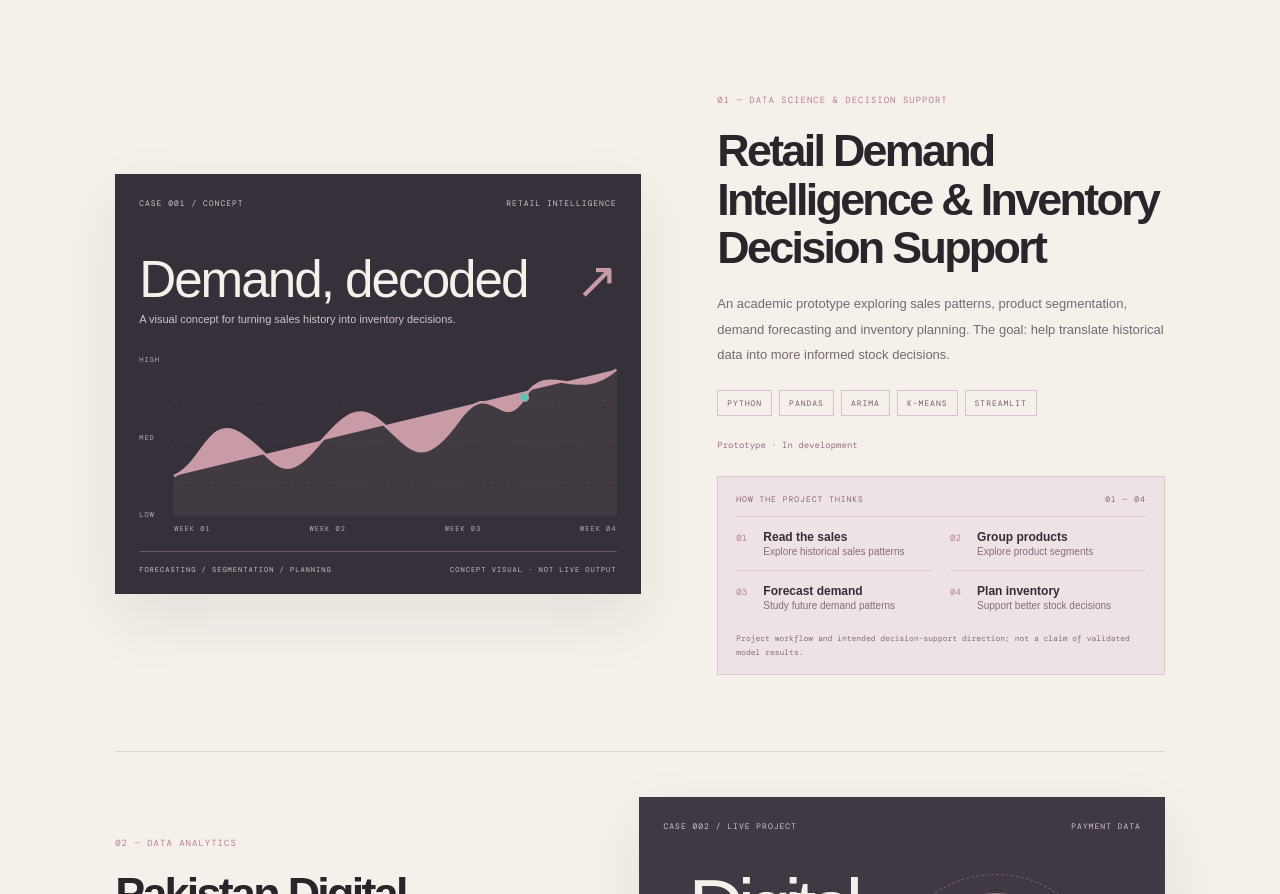
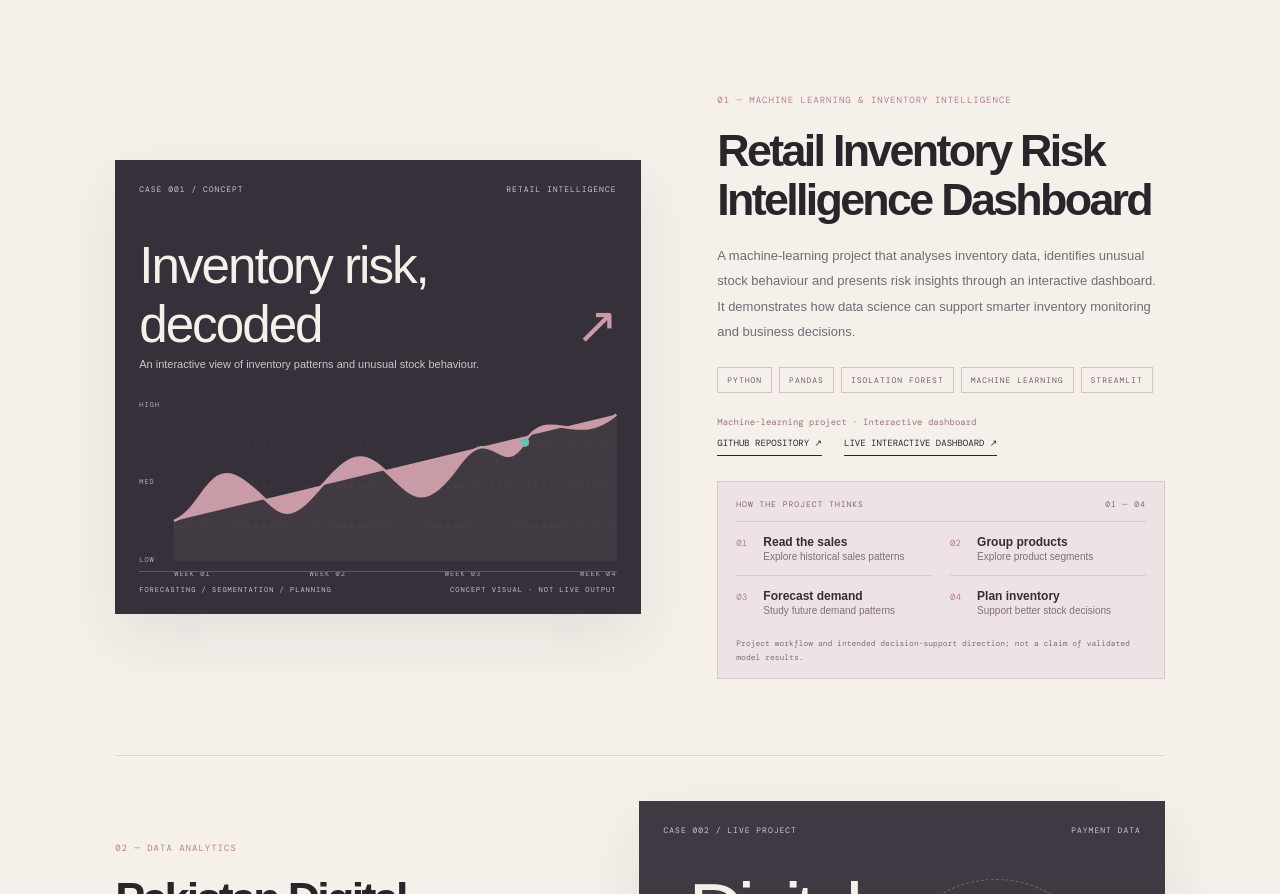
Before and after one commit to aqsa745-s/aqsa-shaheen-portfolio, a plain HTML site: page index.html in a window 1280 px wide. Shown: the part 2511-3405 px from the top of the page. Drawn offline with nearby package versions, Linux system fonts and the light colour scheme.

Commit message:
Add inventory risk project links and title (#2)

```diff
--- a/index.html
+++ b/index.html
@@ -60,8 +60,8 @@
   <div class="section-meta"><span>02 / SELECTED WORK</span><span>EXPERIMENTS → APPLICATIONS</span></div>
   <div class="work-heading"><h2 class="section-title">Solutions with <em>purpose.</em></h2><p>A selection of data and digital projects demonstrating how I explore information, build analytical workflows and present useful outcomes.</p></div>
   <article class="project project-featured">
-    <div class="project-visual retail-visual"><div class="visual-top"><span>CASE 001 / CONCEPT</span><span>RETAIL INTELLIGENCE</span></div><div class="chart-title">Demand, decoded<span>↗</span></div><div class="chart-sub">A visual concept for turning sales history into inventory decisions.</div><div class="chart-area"><div class="chart-y"><span>HIGH</span><span>MED</span><span>LOW</span></div><svg viewBox="0 0 540 190" role="img" aria-label="Illustrative rising and falling demand line chart"><path d="M0 150 H540 M0 100 H540 M0 50 H540" stroke="currentColor" opacity=".15" stroke-dasharray="3 6" fill="none"/><path d="M0 142 C35 128 42 65 82 91 S130 156 169 112 S223 48 257 80 S305 134 347 75 S399 94 428 46 S490 55 540 12" fill="none" stroke="#d7ff56" stroke-width="3"/><path d="M0 142 C35 128 42 65 82 91 S130 156 169 112 S223 48 257 80 S305 134 347 75 S399 94 428 46 S490 55 540 12 V190 H0Z" fill="#d7ff56" opacity=".09"/><circle cx="428" cy="46" r="5" fill="#d7ff56"/></svg><div class="chart-x"><span>WEEK 01</span><span>WEEK 02</span><span>WEEK 03</span><span>WEEK 04</span></div></div><div class="visual-bottom"><span>FORECASTING / SEGMENTATION / PLANNING</span><span>CONCEPT VISUAL · NOT LIVE OUTPUT</span></div></div>
-    <div class="project-info"><div class="project-no">01 — DATA SCIENCE & DECISION SUPPORT</div><h3>Retail Demand Intelligence & Inventory Decision Support</h3><p>An academic prototype exploring sales patterns, product segmentation, demand forecasting and inventory planning. The goal: help translate historical data into more informed stock decisions.</p><div class="tags"><span>PYTHON</span><span>PANDAS</span><span>ARIMA</span><span>K-MEANS</span><span>STREAMLIT</span></div><p class="honesty-note">Prototype · In development</p>
+    <div class="project-visual retail-visual"><div class="visual-top"><span>CASE 001 / CONCEPT</span><span>RETAIL INTELLIGENCE</span></div><div class="chart-title">Inventory risk, decoded<span>↗</span></div><div class="chart-sub">An interactive view of inventory patterns and unusual stock behaviour.</div><div class="chart-area"><div class="chart-y"><span>HIGH</span><span>MED</span><span>LOW</span></div><svg viewBox="0 0 540 190" role="img" aria-label="Illustrative rising and falling demand line chart"><path d="M0 150 H540 M0 100 H540 M0 50 H540" stroke="currentColor" opacity=".15" stroke-dasharray="3 6" fill="none"/><path d="M0 142 C35 128 42 65 82 91 S130 156 169 112 S223 48 257 80 S305 134 347 75 S399 94 428 46 S490 55 540 12" fill="none" stroke="#d7ff56" stroke-width="3"/><path d="M0 142 C35 128 42 65 82 91 S130 156 169 112 S223 48 257 80 S305 134 347 75 S399 94 428 46 S490 55 540 12 V190 H0Z" fill="#d7ff56" opacity=".09"/><circle cx="428" cy="46" r="5" fill="#d7ff56"/></svg><div class="chart-x"><span>WEEK 01</span><span>WEEK 02</span><span>WEEK 03</span><span>WEEK 04</span></div></div><div class="visual-bottom"><span>FORECASTING / SEGMENTATION / PLANNING</span><span>CONCEPT VISUAL · NOT LIVE OUTPUT</span></div></div>
+    <div class="project-info"><div class="project-no">01 — MACHINE LEARNING & INVENTORY INTELLIGENCE</div><h3>Retail Inventory Risk Intelligence Dashboard</h3><p>A machine-learning project that analyses inventory data, identifies unusual stock behaviour and presents risk insights through an interactive dashboard. It demonstrates how data science can support smarter inventory monitoring and business decisions.</p><div class="tags"><span>PYTHON</span><span>PANDAS</span><span>ISOLATION FOREST</span><span>MACHINE LEARNING</span><span>STREAMLIT</span></div><p class="honesty-note">Machine-learning project · Interactive dashboard</p><div class="project-links"><a href="https://lnkd.in/dYkXnZbc" target="_blank" rel="noopener noreferrer">GITHUB REPOSITORY ↗</a><a href="https://lnkd.in/d_AcC_Cr" target="_blank" rel="noopener noreferrer">LIVE INTERACTIVE DASHBOARD ↗</a></div>
       <div class="project-breakdown" aria-label="Project workflow">
         <div class="breakdown-heading"><span>HOW THE PROJECT THINKS</span><span>01 — 04</span></div>
         <div class="breakdown-steps">
```
